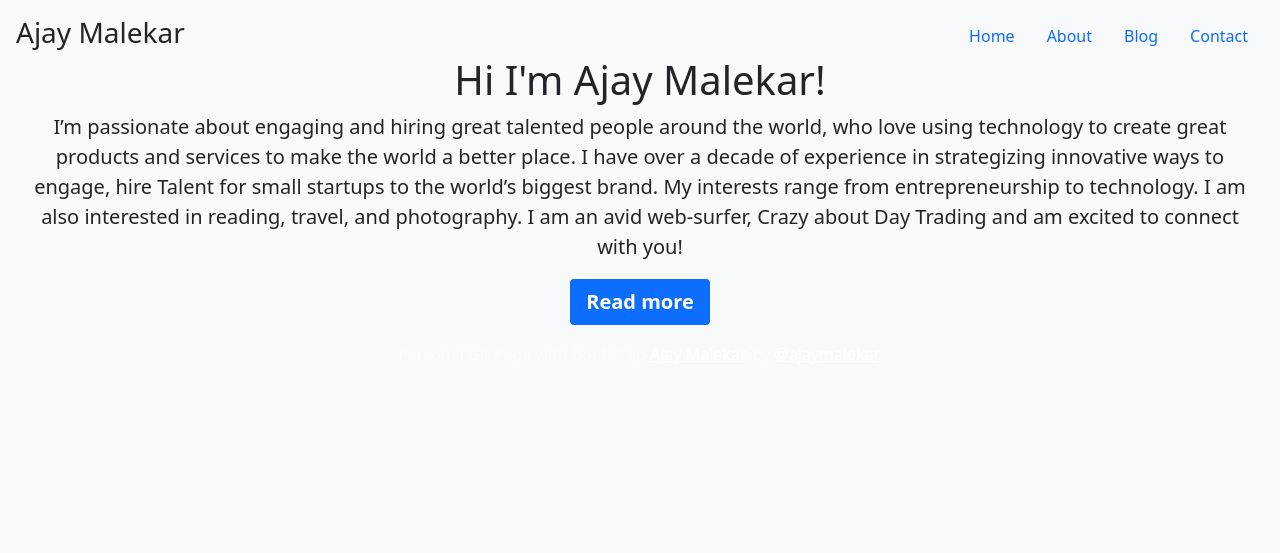
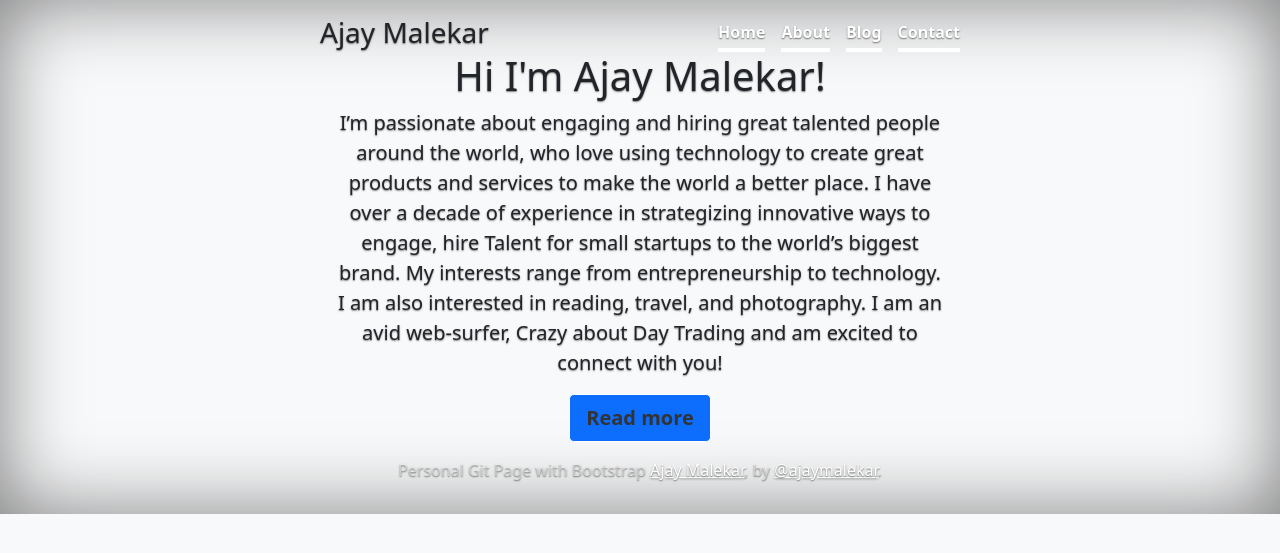
Before and after one commit to ajaymalekar/ajaymalekar.github.io, a Jekyll site: the page built from index.html, in a window 1280 px wide. Shown: the top 553 px of the page. Built offline with Jekyll 4.4.1, drawn with Linux system fonts in a browser that asks for light colours; nearby versions of some CDN libraries.

Commit message:
Update main.scss

```diff
--- a/assets/css/main.scss
+++ b/assets/css/main.scss
@@ -1,3 +1,4 @@
 ---
 ---
 @import 'bootstrap/bootstrap';
+@import 'cover';
```
